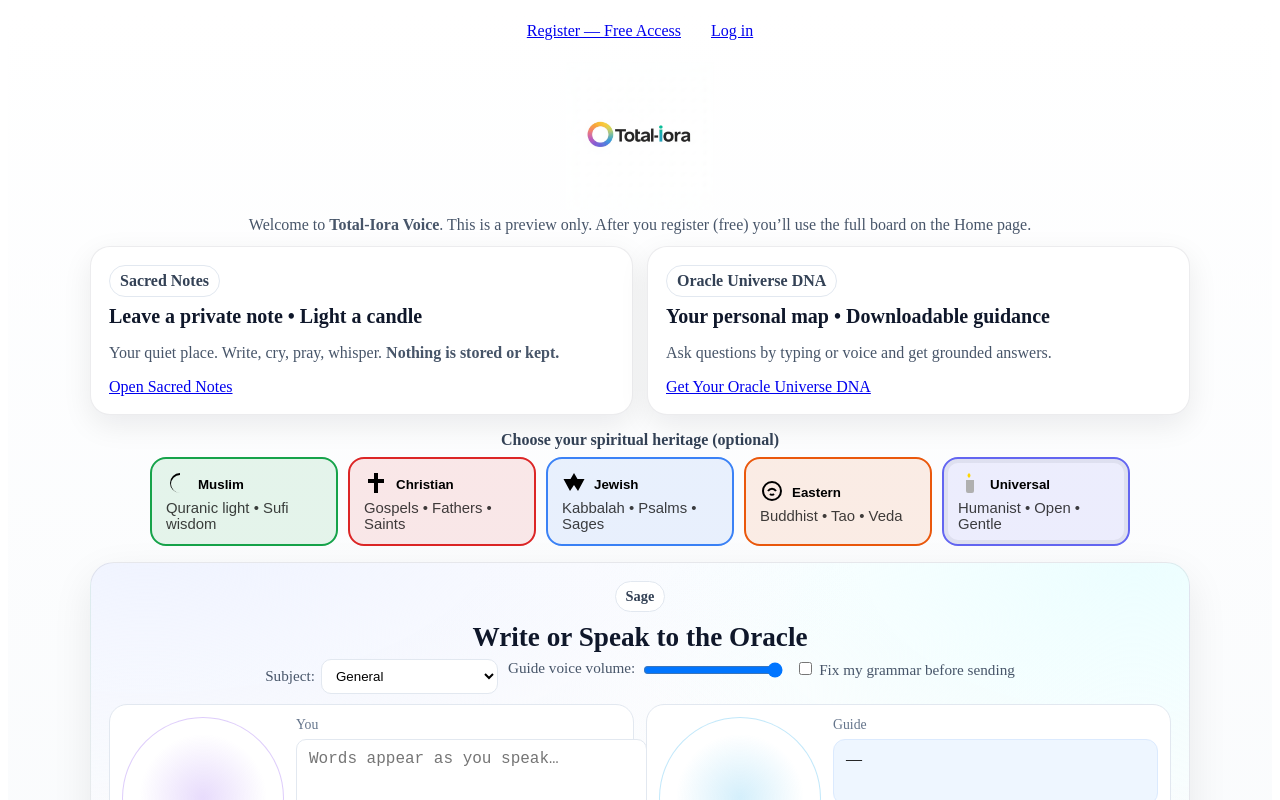
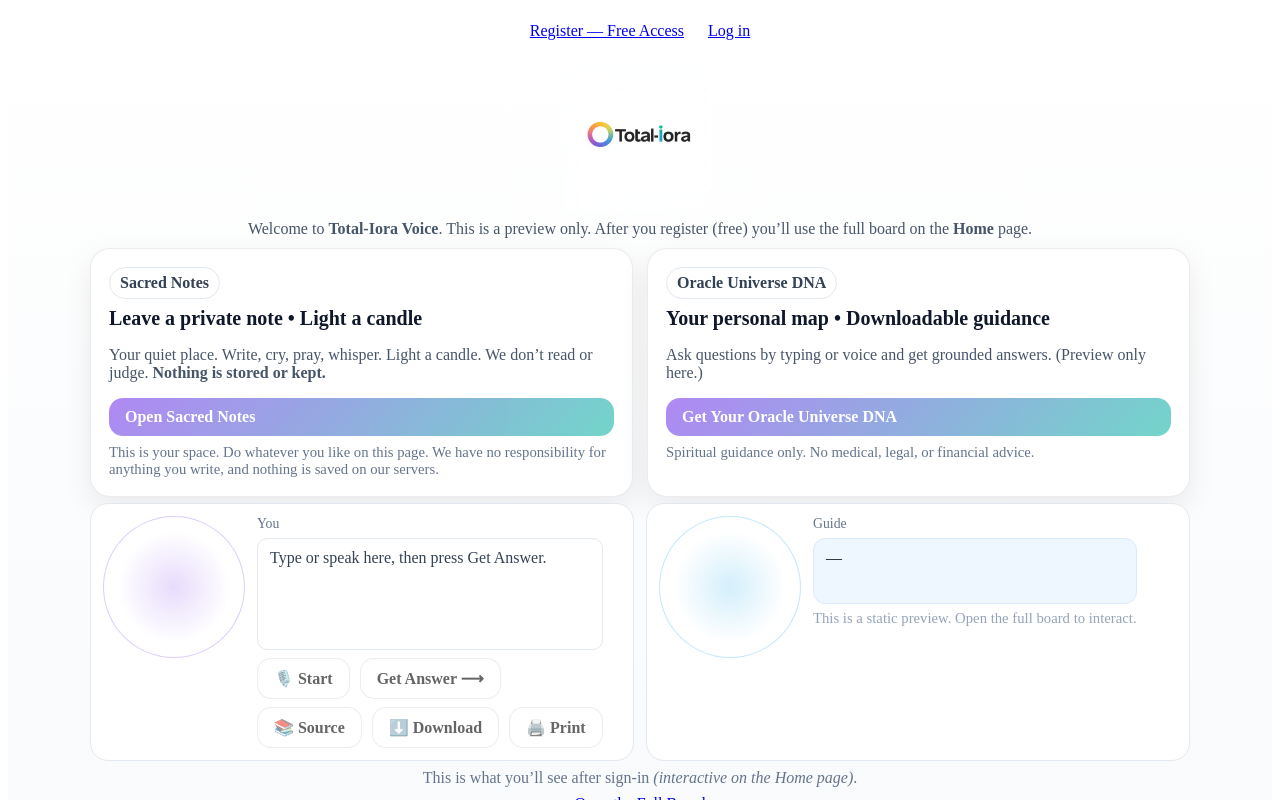
Before and after one commit to danyaffa/Total-iora, a Next.js app: page / in a window 1280 px wide. Shown: the top 800 px of the page. Built offline with nearby package versions, Linux system fonts and the light colour scheme.

Commit message:
Update index.js

```diff
--- a/pages/index.js
+++ b/pages/index.js
@@ -1,40 +1,42 @@
-// FILE: /pages/index.js
-import { useState } from "react";
-import dynamic from "next/dynamic";
+// STATIC PREVIEW ONLY — no OracleVoice, no API calls, just links to Register/Login and the full board.
+
 import Link from "next/link";
 import Footer from "../components/Footer";
-import HeritageSelector from "../components/HeritageSelector";
 
-const OracleVoice = dynamic(() => import("../components/OracleVoice"), { ssr: false });
-
-export default function IndexPage() {
-  const [path, setPath] = useState("Universal");
+export default function IndexPreview() {
   return (
-    <main className="page">
+    <div className="page">
+      {/* Top nav — ONLY Register / Log in are live */}
       <nav className="topnav">
         <Link href="/register" className="btn cta">Register — Free Access</Link>
-        <span className="sep" />
+        <span style={{ width: 8 }} />
         <Link href="/login" className="btn">Log in</Link>
       </nav>
 
+      {/* Logo + short line */}
       <section className="hero">
-        <img src="/TotalIora_Logo.png" alt="Total-Iora" className="logo" />
-        <p className="intro">
-          Welcome to <strong>Total‑Iora Voice</strong>. This is a preview only. After you register (free) you’ll use the full board on the Home page.
+        <img src="/TotalIora_Logo.png" alt="Total-iora" className="logo" />
+        <p className="note">
+          Welcome to <strong>Total-Iora Voice</strong>. This is a preview only. After you register (free) you’ll use the full board on the <strong>Home</strong> page.
         </p>
       </section>
 
-      {/* (your two tiles remain as in homepage) */}
+      {/* Feature tiles — visually identical, buttons disabled on the index preview */}
       <section className="tiles">
         <div className="grid">
           <article className="card">
             <header className="h">
               <div className="pill">Sacred Notes</div>
               <h3>Leave a private note • Light a candle</h3>
-              <p>Your quiet place. Write, cry, pray, whisper. <strong>Nothing is stored or kept.</strong></p>
+              <p>Your quiet place. Write, cry, pray, whisper. Light a candle. We don’t read or judge. <strong>Nothing is stored or kept.</strong></p>
             </header>
             <footer className="f">
-              <Link href="/sacred-space" className="btn accent">Open Sacred Notes</Link>
+              <span className="btn accent disabled" aria-disabled="true" role="button" tabIndex={-1}>
+                Open Sacred Notes
+              </span>
+              <div className="disc">
+                This is your space. Do whatever you like on this page. We have no responsibility for anything you write, and nothing is saved on our servers.
+              </div>
             </footer>
           </article>
 
@@ -42,26 +44,53 @@ export default function IndexPage() {
             <header className="h">
               <div className="pill">Oracle Universe DNA</div>
               <h3>Your personal map • Downloadable guidance</h3>
-              <p>Ask questions by typing or voice and get grounded answers.</p>
+              <p>Ask questions by typing or voice and get grounded answers. (Preview only here.)</p>
             </header>
             <footer className="f">
-              <Link href="/oracle-universe-dna" className="btn accent">Get Your Oracle Universe DNA</Link>
+              <span className="btn accent disabled" aria-disabled="true" role="button" tabIndex={-1}>
+                Get Your Oracle Universe DNA
+              </span>
+              <div className="disc">Spiritual guidance only. No medical, legal, or financial advice.</div>
             </footer>
           </article>
         </div>
       </section>
 
-      {/* Full Oracle shown as read‑only preview */}
-      <section className="previewWrap">
-        <HeritageSelector path={path} onChange={setPath} />
-        <div className="mask">
-          <div className="maskBox">
-            <div>This is a static preview. Open the full board to interact.</div>
-            <Link href="/homepage?dev=on" className="btn accent">Open the Full Board</Link>
+      {/* STATIC mock of the board (non-interactive) */}
+      <section className="boardPreview">
+        <div className="board">
+          <div className="left">
+            <div className="orb" />
+            <div className="input" aria-hidden="true">
+              <div className="label">You</div>
+              <div className="box">Type or speak here, then press Get Answer.</div>
+              <div className="row">
+                <span className="btn disabled">🎙️ Start</span>
+                <span className="btn disabled">Get Answer ⟶</span>
+              </div>
+              <div className="row">
+                <span className="btn disabled">📚 Source</span>
+                <span className="btn disabled">⬇️ Download</span>
+                <span className="btn disabled">🖨️ Print</span>
+              </div>
+            </div>
+          </div>
+          <div className="right">
+            <div className="orb blue" />
+            <div className="output" aria-hidden="true">
+              <div className="label">Guide</div>
+              <div className="bubble">—</div>
+              <div className="muted">This is a static preview. Open the full board to interact.</div>
+            </div>
           </div>
         </div>
-        <div className="blocked">
-          <OracleVoice path={path} />
+
+        <p className="hint">
+          This is what you’ll see after sign-in <em>(interactive on the Home page)</em>.
+        </p>
+
+        <div style={{textAlign:"center", marginTop:8}}>
+          <Link href="/homepage" className="btn cta">Open the Full Board</Link>
         </div>
       </section>
 
@@ -69,14 +98,14 @@ export default function IndexPage() {
 
       <style jsx>{`
         .page { min-height:100vh; background:linear-gradient(#ffffff,#f8fafc); }
-        .topnav { display:flex; justify-content:center; gap:10px; padding:14px; flex-wrap:wrap; }
-        .sep { width:10px; }
+        .topnav { display:flex; justify-content:center; padding:14px; flex-wrap:wrap; gap:8px; }
         .btn { display:inline-block; padding:10px 16px; border-radius:14px; font-weight:800; border:1px solid rgba(15,23,42,.12); background:#fff; }
-        .btn.cta, .btn.accent { color:#fff; border:none; background:linear-gradient(135deg,#7c3aed,#14b8a6); }
+        .btn.cta { color:#fff; border:none; background:linear-gradient(135deg,#7c3aed,#14b8a6); }
+        .btn.disabled { opacity:.6; pointer-events:none; }
         .hero { text-align:center; padding-top:8px; }
-        .logo { width:148px; height:auto; margin:0 auto 6px; display:block; }
-        .intro { max-width:820px; margin:0 auto; color:#475569; padding:0 12px; }
-        .tiles { max-width:1100px; margin:12px auto 8px; padding:0 16px; }
+        .logo { width:148px; margin:0 auto; display:block; }
+        .note { max-width:900px; margin:10px auto 0; color:#475569; padding:0 12px; text-align:center; }
+        .tiles { max-width:1100px; margin:10px auto 6px; padding:0 16px; }
         .grid { display:grid; gap:14px; grid-template-columns:1fr; }
         @media (min-width:900px){ .grid { grid-template-columns:1fr 1fr; } }
         .card { background:#fff; border:1px solid rgba(15,23,42,.08); border-radius:20px; box-shadow:0 10px 30px rgba(2,6,23,.08); padding:18px; }
@@ -84,12 +113,21 @@ export default function IndexPage() {
         h3 { margin:8px 0 4px; font-size:1.25rem; font-weight:800; color:#0f172a; }
         p { color:#475569; }
         .f { display:flex; flex-direction:column; gap:8px; margin-top:8px; }
-        .previewWrap { position:relative; max-width:1100px; margin:12px auto 20px; padding:0 16px; }
-        .blocked :global(.oracle) { pointer-events:none; user-select:none; }
-        .mask { position:absolute; inset:0; display:flex; align-items:center; justify-content:center; pointer-events:none; }
-        .maskBox { pointer-events:auto; backdrop-filter:blur(4px); background:rgba(255,255,255,.75);
-          border:1px solid #e2e8f0; border-radius:12px; padding:12px 16px; display:flex; gap:10px; align-items:center; color:#334155; font-weight:700; }
+        .btn.accent { color:#fff; background:linear-gradient(135deg,#7c3aed,#14b8a6); border:none; }
+        .disc { color:#64748b; font-size:.92rem; }
+        .boardPreview { max-width:1100px; margin:6px auto 14px; padding:0 16px; }
+        .board { display:grid; grid-template-columns:1fr; gap:12px; }
+        @media(min-width:900px){ .board { grid-template-columns:1fr 1fr; } }
+        .left,.right { background:#fff; border:1px solid #e2e8f0; border-radius:18px; padding:12px; display:flex; gap:12px; align-items:flex-start; }
+        .orb { width:140px; height:140px; min-width:140px; border-radius:999px; background:radial-gradient(40% 40% at 50% 50%, rgba(124,58,237,.18), rgba(124,58,237,0)); border:1px solid rgba(124,58,237,.25); }
+        .orb.blue { background:radial-gradient(40% 40% at 50% 50%, rgba(14,165,233,.18), rgba(14,165,233,0)); border-color:rgba(14,165,233,.25); }
+        .label{font-size:.86rem;color:#64748b;margin-bottom:6px;}
+        .box{background:#fff;border:1px solid #e2e8f0;border-radius:10px;padding:10px 12px;min-height:90px;color:#334155}
+        .row{display:flex;gap:10px;margin-top:8px;flex-wrap:wrap;}
+        .bubble{background:#eef6ff;border:1px solid #dbeafe;border-radius:12px;padding:10px 12px;min-height:44px;color:#0f172a}
+        .muted{color:#94a3b8; font-size:.92rem; margin-top:6px;}
+        .hint{ text-align:center; color:#64748b; margin:8px 0 0; }
       `}</style>
-    </main>
+    </div>
   );
 }
```
